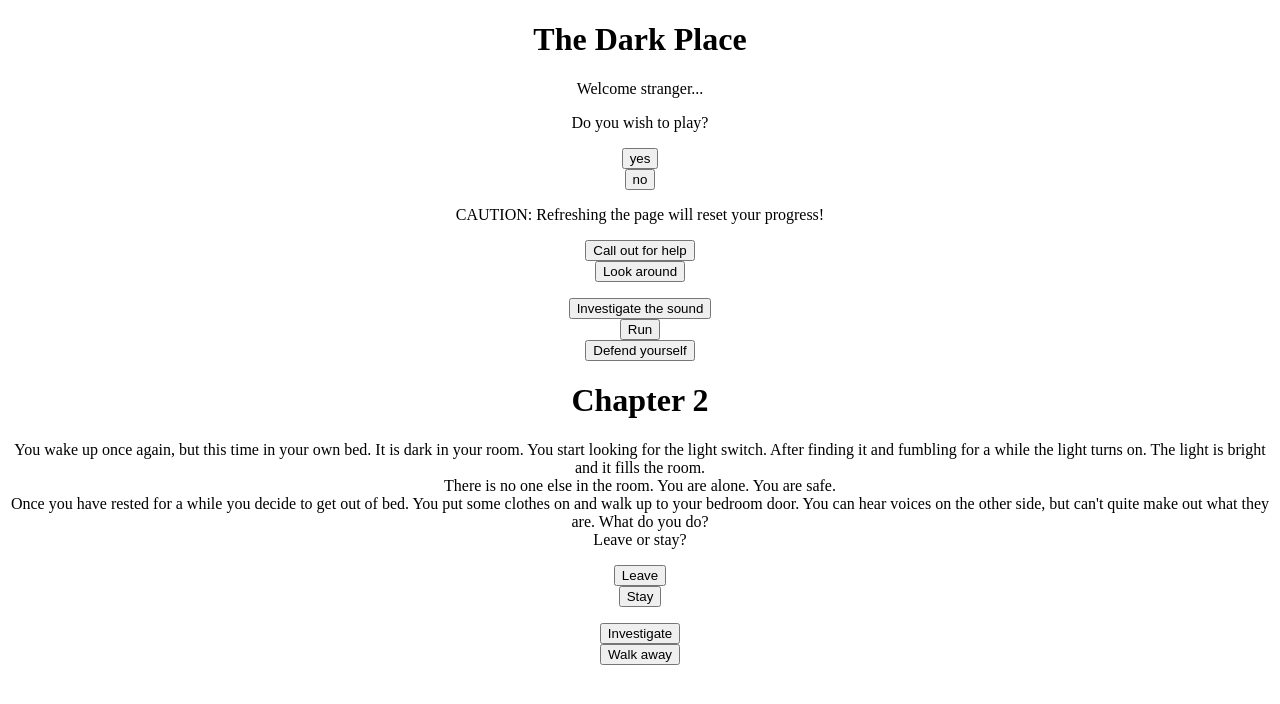
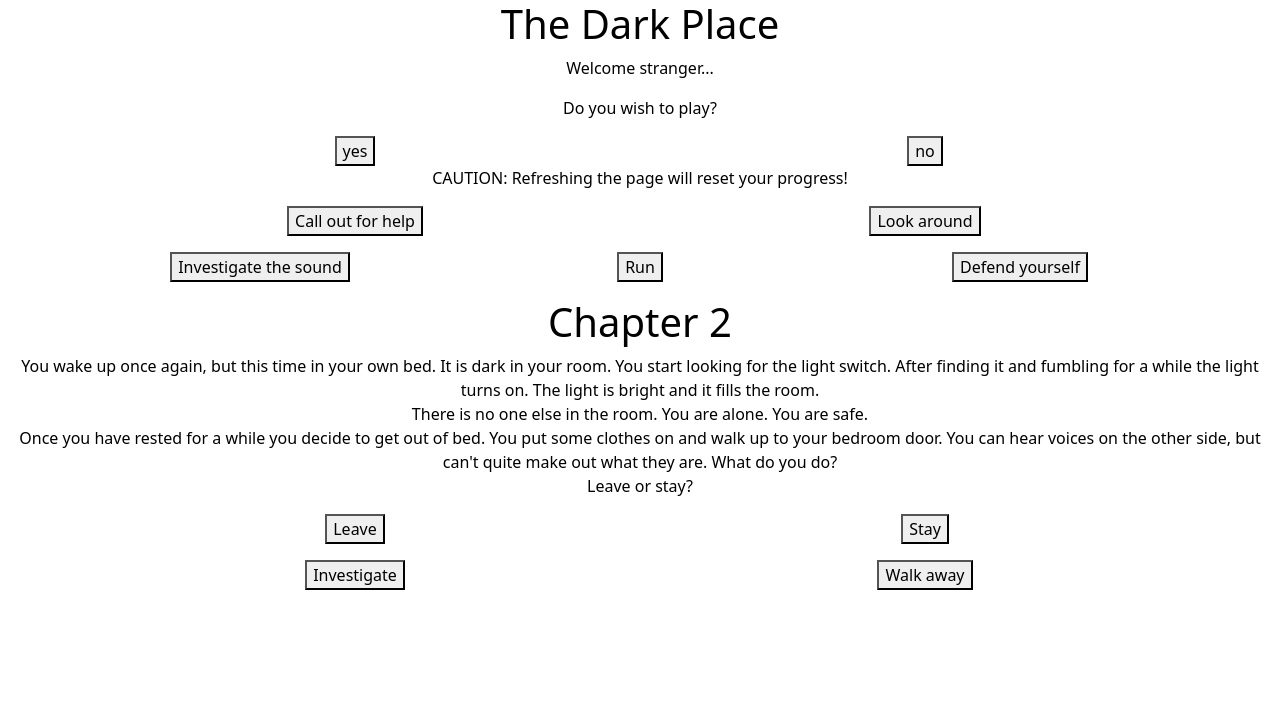
Before and after one commit to Nikopetaja/Text-based-adventure1, a plain HTML site: page index.html in a window 1280 px wide. Drawn offline with nearby package versions, Linux system fonts and the light colour scheme.

Commit message:
Update index.html

```diff
--- a/index.html
+++ b/index.html
@@ -3,25 +3,50 @@
 	<head>
 		<meta charset="utf-8">
 			<title> TheDarkPlace </title>
+			<link href="https://cdn.jsdelivr.net/npm/bootstrap@5.3.0-alpha1/dist/css/bootstrap.min.css" rel="stylesheet" integrity="sha384-GLhlTQ8iRABdZLl6O3oVMWSktQOp6b7In1Zl3/Jr59b6EGGoI1aFkw7cmDA6j6gD" crossorigin="anonymous">
 		</head>
 			<link rel="stylesheet" href="./styles.css">
 				<body>
 					<h1> The Dark Place </h1>
 					<p> Welcome stranger... </p>
 					<p> Do you wish to play? </p>
+					<div class="container text-center">
+						<div class="row">
+							<div class="col">
 								<button onclick='gameStart()'>yes</button>
+							</div>
+							<div class="col">
 								<button onclick='noGame()'>no</button>
+							</div>
+						</div>
+					</div>
 					<p> CAUTION: Refreshing the page will reset your progress! </p>
 					<p id='gameButton'/>
-				<div>
+					<div class="container text-center">
+						<div class="row">
+							<div class="col">
 								<button onclick='firstChoice1()'>Call out for help</button>
+							</div>
+							<div class="col">
 								<button onclick='firstChoice2()'>Look around</button>
+							</div>
+						</div>
+					</div>
 					<p id='choice1'/>
 					<p id='choice2'/>
-					<div>
+					<div class="container text-center">
+						<div class="row">
+							<div class="col">
 								<button onclick='secondChoice1()'>Investigate the sound</button>
+							</div>
+							<div class="col">
 								<button onclick='secondChoice2()'>Run</button>
+							</div>
+							<div class="col">
 								<button onclick='secondChoice3()'>Defend yourself</button>
+							</div>
+						</div>
+					</div>
 					<p id='choice3'/>
 					<p id='choice4'/>
 					<p id='choice5'/>
@@ -44,14 +69,28 @@ const secondChoice3 = () => {document.getElementById('choice5').innerHTML = "You
 </script>
 									<h1> Chapter 2 </h1>
 									<p> You wake up once again, but this time in your own bed. It is dark in your room. You start looking for the light switch. After finding it and fumbling for a while the light turns on. The light is bright and it fills the room. <br> There is no one else in the room. You are alone. You are safe. <br> Once you have rested for a while you decide to get out of bed. You put some clothes on and walk up to your bedroom door. You can hear voices on the other side, but can't quite make out what they are. What do you do? <br> Leave or stay? </p>
-													<div>
+												<div class="container text-center">
+													<div class="row">
+														<div class="col">
 															<button onclick='c2firstChoice1()'>Leave</button>
+														</div>
+														<div class="col">
 															<button onclick='c2firstChoice2()'>Stay</button>
+														</div>
+													</div>
+												</div>
 												<p id='choice6'/>
 												<p id='choice7'/>
-														<div>
+												<div class="container text-center">
+													<div class="row">
+														<div class="col">
 															<button onclick='c2secondChoice1()'>Investigate</button>
+															</div>
+															<div class="col">
 															<button onclick='c2secondChoice2()'>Walk away</button>
+															</div>
+															</div>
+															</div>
 															<p id='choice8'/>
 															<p id='choice9'/>
 															<div>
@@ -65,5 +104,9 @@ const c2secondChoice1 = () => {document.getElementById('choice8').innerHTML = "Y
 const c2secondChoice2 = () => {document.getElementById('choice9').innerHTML = "You don't want to get involved with whatever that noice is about. It's much better to try to survive on your own anyway. You start walking away from the voices. You reach a cave. It's cold and you could use some shelter, so you head inside. Inside the cave is warm and comfortable. You decide to rest your eyes for a moment. As you sleep your lantern goes out. Slowly, the darkness consumess you. End 3";
 }
 </script>
+																	<script src="https://cdn.jsdelivr.net/npm/bootstrap@5.3.0-alpha1/dist/js/bootstrap.bundle.min.js" integrity="sha384-w76AqPfDkMBDXo30jS1Sgez6pr3x5MlQ1ZAGC+nuZB+EYdgRZgiwxhTBTkF7CXvN" crossorigin="anonymous"/>
+																	<script src="https://cdn.jsdelivr.net/npm/@popperjs/core@2.11.6/dist/umd/popper.min.js" integrity="sha384-oBqDVmMz9ATKxIep9tiCxS/Z9fNfEXiDAYTujMAeBAsjFuCZSmKbSSUnQlmh/jp3" crossorigin="anonymous"/>
+																	<script src="https://cdn.jsdelivr.net/npm/bootstrap@5.3.0-alpha1/dist/js/bootstrap.min.js" integrity="sha384-mQ93GR66B00ZXjt0YO5KlohRA5SY2XofN4zfuZxLkoj1gXtW8ANNCe9d5Y3eG5eD" crossorigin="anonymous"/>
+																</body>
 															</body>
 														</html>
```
Lines whose indentation alone changed are shown as unchanged.
